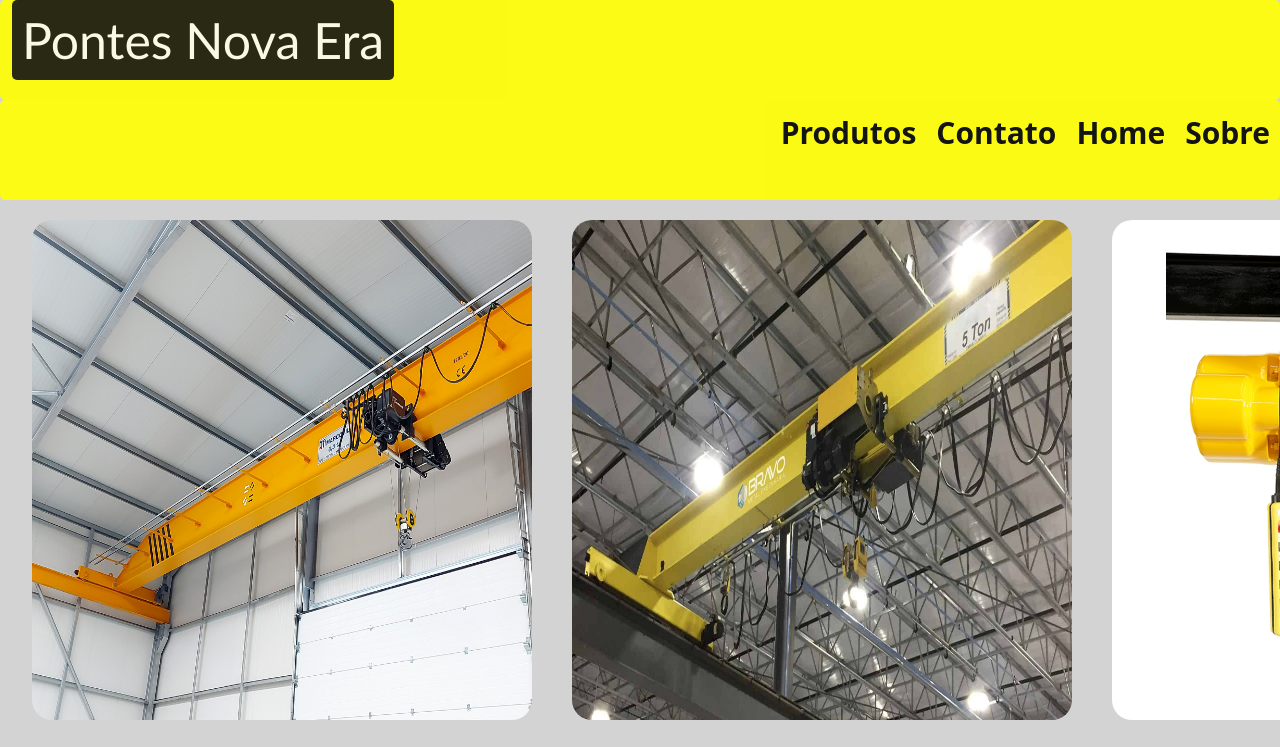
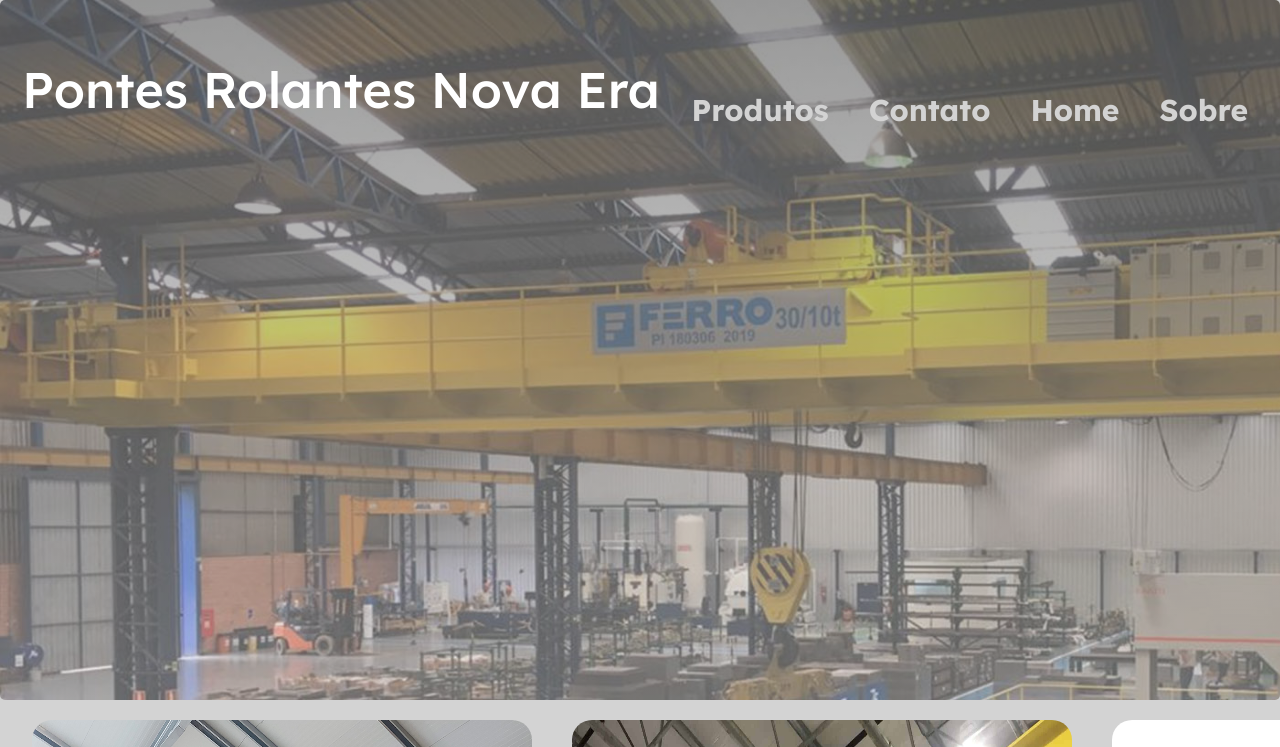
Before and after one commit to Rahamadh/Site-de-Ponte, a plain HTML site: page index.html in a window 1280 px wide. Shown: the top 747 px of the page. Drawn offline with Linux system fonts and the light colour scheme.

Commit message:
atualização do headet

```diff
--- a/index.html
+++ b/index.html
@@ -8,24 +8,28 @@
     <script src="/bootstrap-5.1.3-dist/js/bootstrap.js"></script>
     <link rel="stylesheet" href="/style.css" />
     <script src="/script.js"></script>
+    <link rel="preconnect" href="https://fonts.googleapis.com">
+<link rel="preconnect" href="https://fonts.gstatic.com/" crossorigin>
+<link href="https://fonts.googleapis.com/css2?family=Lexend:wght@100..900&display=swap" rel="stylesheet">
   </head>
   <body>
     <header>
+
+      <div id="capa">
+       </div>
+       <div class="container-fluid titulo">
+        <h1>Pontes Rolantes Nova Era</h1>
         <nav>
-      <div class="container-fluid">
-        <h1 class="title">Pontes Nova Era</h1>
-
-      </div>
-
           <div class="navegacao" >
             <a href="#">Sobre</a>
             <a href="#">Home</a>
             <a href="#">Contato</a>
             <a href="#">Produtos</a>
           </div>
+        </nav>
+        </div>
 
 
-    </nav>
     </header>
 
     <main>
@@ -56,6 +60,12 @@
     </div>
     </main>
 
-    <footer></footer>
+    <footer>
+
+
+ </span>
+
+
+    </footer>
   </body>
 </html>
--- a/style.css
+++ b/style.css
@@ -1,40 +1,66 @@
+/*.sua classe {
+  font-family: "Lexend", sans-serif;
+  font-optical-sizing: auto;
+  font-weight: <weight>;
+  font-style: normal;
+}
+*/
+
+* {
+  font-family: "Lexend", sans-serif;
+}
+
 body {
   background-color: lightgray;
 }
 
 header {
-  margin: 0;
-  padding: 0;
+  width: 100%;
+  height: 700px;
+  /* background: radial-gradient(circle, #ffff00, #ffffff);
+  background-size: cover;
+  */
 }
-header nav div {
-  background-color: yellow;
-  height: 100px;
+#capa {
+  background-image: linear-gradient(
+      rgba(0, 0, 0, 0.5),
+      rgba(255, 255, 255, 0.2)
+    ),
+    url("/imagems/ponte-rolante-head.jpg");
+  background-size: cover;
+  width: 100%;
+  height: 700px;
   border-radius: 5px;
-  opacity: 0.9;
-  background-size: cover;
-  background-position: center;
+  opacity: 0.7;
 }
-header nav div h1 {
-  font-family: "Trebuchet MS", "Lucida Sans Unicode", "Lucida Grande",
-    "Lucida Sans", Arial, sans-serif;
+.titulo {
+  opacity: 1;
+  position: absolute;
+  z-index: 0;
+  margin-top: -650px;
+}
+
+.titulo h1 {
   font-size: 50px;
-  background-color: black;
   color: white;
-  display: inline-block;
   border-radius: 5px;
   padding: 10px;
-  opacity: 0.9;
+  opacity: 1;
+}
+
+.navegacao {
+  border-style: none;
 }
 
 .navegacao a {
   text-decoration: none;
+  font-size: 30px;
+  color: lightgray;
+  font-weight: bold;
   float: right;
-  margin: 10px;
-  font-size: 30px;
-
-  color: black;
-  border: none;
-  font-weight: bold;
+  margin: 200xc;
+  padding: 20px;
+  margin-top: -70px;
 }
 
 .navegacao a:hover {
```
Also changed, not shown: imagems/ponte-rolante-head.jpg (added). Lines whose indentation alone changed are shown as unchanged.
